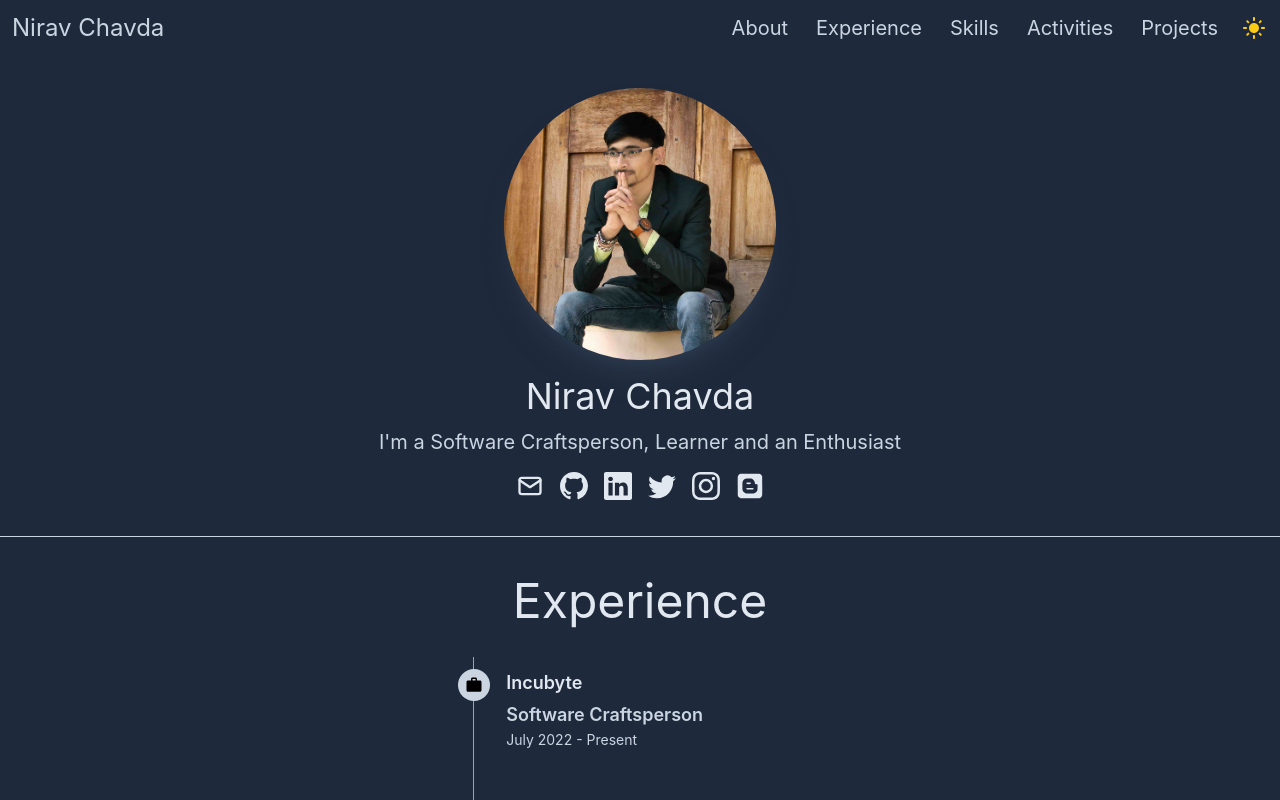
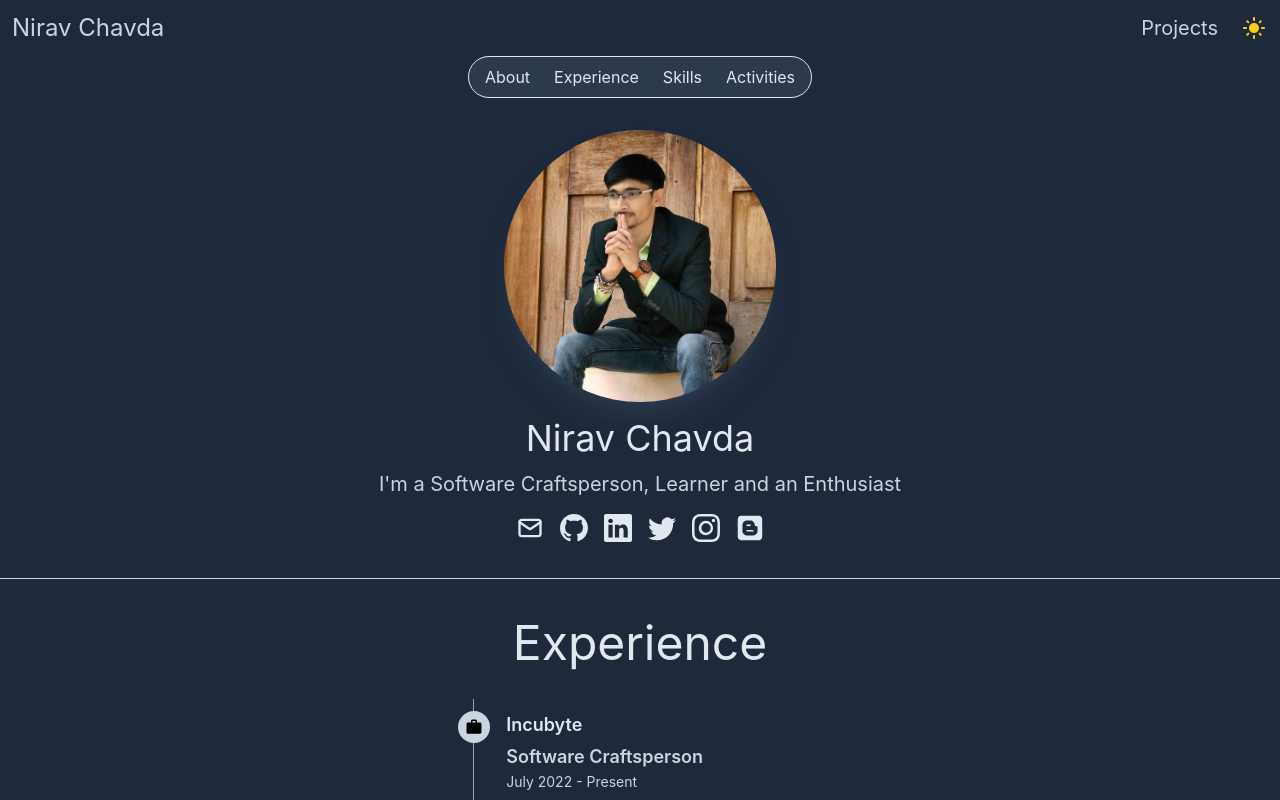
Before and after one commit to niravchavda99/niravchavda99.github.io, a React (Create React App) app: page / in a window 1280 px wide. Shown: the top 800 px of the page. Built offline with nearby package versions, Linux system fonts and the light colour scheme.

Commit message:
ENH: Add sticky header

```diff
--- a/src/app/home/Home.tsx
+++ b/src/app/home/Home.tsx
@@ -3,12 +3,13 @@ import Experience from "../experience/Experience";
 import Skills from "../skills/Skills";
 import React, {useEffect, useState} from "react";
 import Header from "../header/Header";
-import {Link} from "react-router-dom";
 import ThemeProps from "../common/ThemeProps";
 import SplashScreen from "../common/splashscreen/SplashScreen";
 import Fader from "../common/fader/Fader";
 import Activities from "../activities/Activities";
 import '../common/Common.scss';
+import {Link} from "react-router-dom";
+import StickyHeader from "../sticky-header/StickyHeader";
 
 const Home = ({theme, toggleTheme}: ThemeProps) => {
   const [loading, setLoading] = useState(true);
@@ -21,12 +22,9 @@ const Home = ({theme, toggleTheme}: ThemeProps) => {
       <SplashScreen/> :
       <Fader timeout={200} transitionTime={1}>
         <Header theme={theme} toggleTheme={toggleTheme}>
-          <a href={"/#about"} className={'header-content mobile-hidden'}>About</a>
-          <a href={"/#experience"} className={'header-content mobile-hidden'}>Experience</a>
-          <a href={"/#skills"} className={'header-content mobile-hidden'}>Skills</a>
-          <a href={"/#activities"} className={'header-content mobile-hidden'}>Activities</a>
           <Link to={"/projects"} className={'header-content'}>Projects</Link>
         </Header>
+        <StickyHeader />
         <About/>
         <Experience/>
         <Skills theme={theme}/>
--- /dev/null
+++ b/src/app/sticky-header/StickyHeader.scss
@@ -0,0 +1,28 @@
+.sticky-header {
+  @apply w-fit sticky top-1 border rounded-full p-1;
+  margin: 0 auto;
+}
+
+.sticky-header-content {
+  @apply w-fit inline-block px-3 py-1 rounded-full;
+}
+
+.light {
+  .sticky-header {
+    @apply bg-slate-100/75 border-slate-500;
+  }
+
+  .sticky-header-content:hover {
+    @apply bg-slate-300;
+  }
+}
+
+.dark {
+  .sticky-header {
+    @apply bg-slate-700/75 border-slate-200 text-slate-200;
+  }
+
+  .sticky-header-content:hover {
+    @apply bg-slate-800;
+  }
+}
--- /dev/null
+++ b/src/app/sticky-header/StickyHeader.tsx
@@ -0,0 +1,13 @@
+import React from "react";
+import './StickyHeader.scss';
+
+const StickyHeader = () => {
+  return <div className={'sticky-header'}>
+    <a href={"/#about"} className={'sticky-header-content mobile-hidden'}>About</a>
+    <a href={"/#experience"} className={'sticky-header-content mobile-hidden'}>Experience</a>
+    <a href={"/#skills"} className={'sticky-header-content mobile-hidden'}>Skills</a>
+    <a href={"/#activities"} className={'sticky-header-content mobile-hidden'}>Activities</a>
+  </div>;
+};
+
+export default StickyHeader;
```
